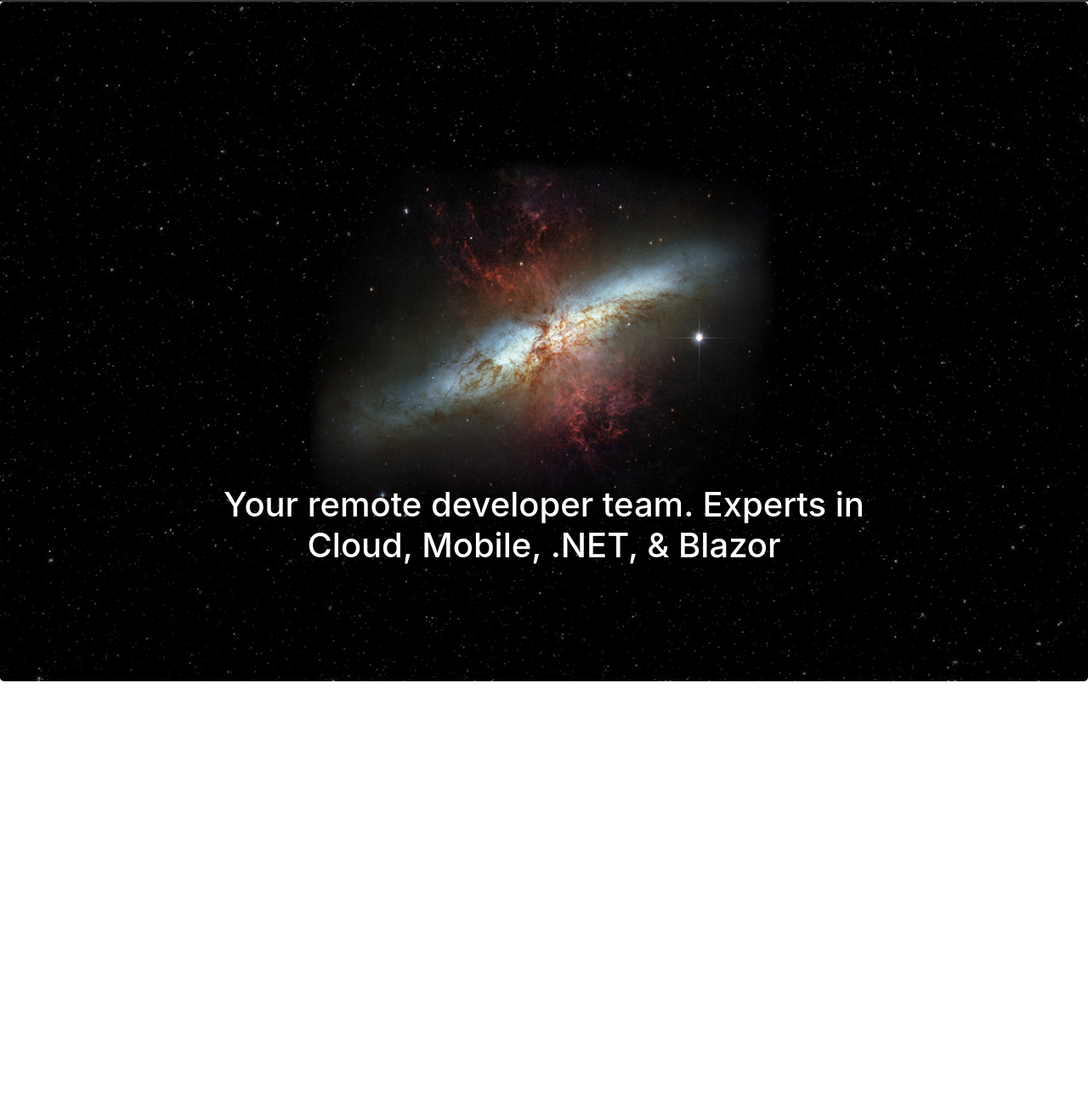
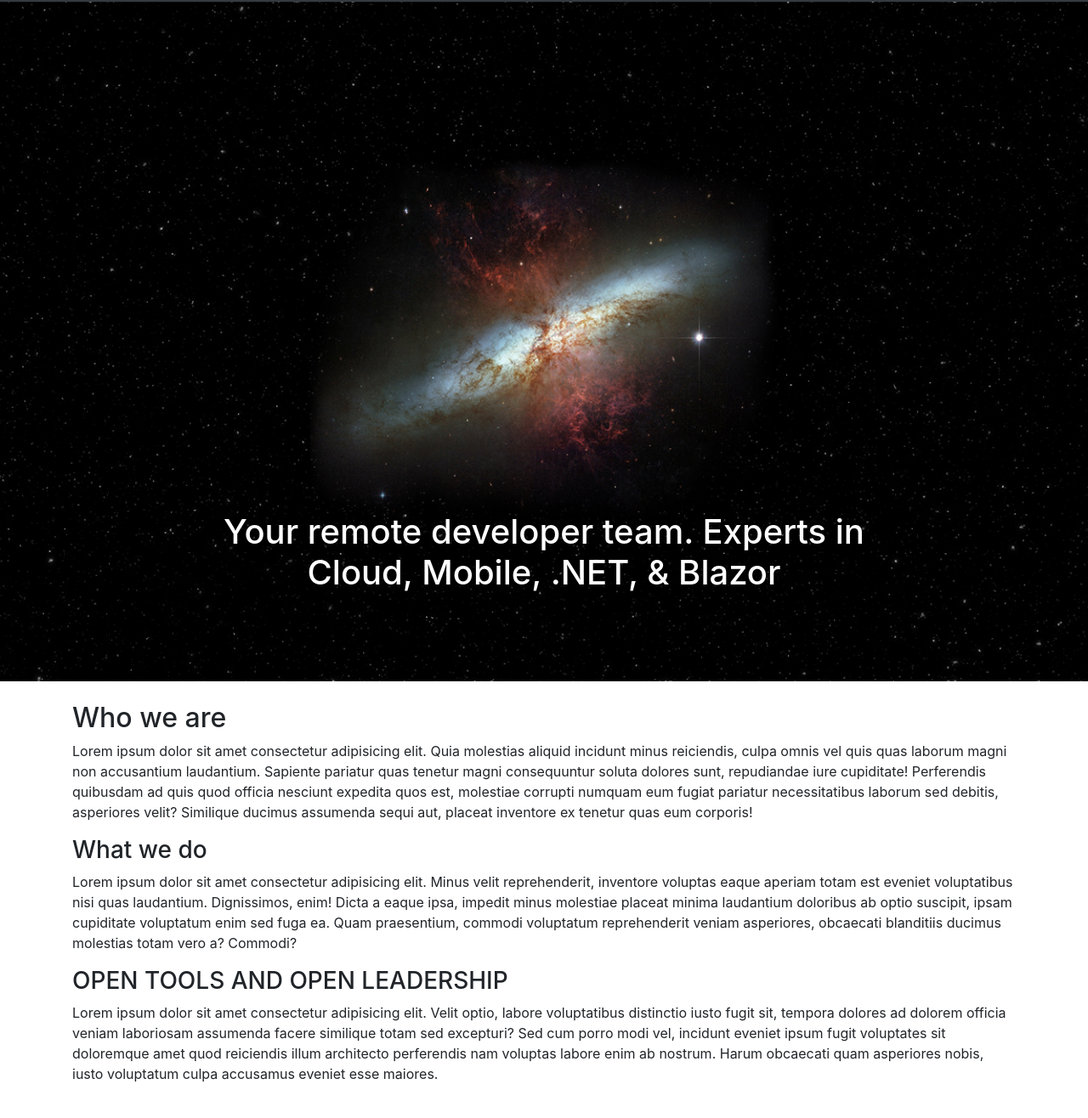
Before and after one commit to bmckenzie93/dark-matter-bootstrap-theme, a website: page index.html in a window 1280 px wide. Shown: the part 54-1370 px from the top of the page at 85% size. Before the commit the page ends 888 px from the top, so only its background shows below. Drawn offline with nearby package versions, Linux system fonts and the light colour scheme.

Commit message:
section 1 added

```diff
--- a/index.html
+++ b/index.html
@@ -34,7 +34,7 @@
     </nav>
 
     <!-- Home Page: Hero Section -->
-    <div class="jumbotron hero-home vh-100">
+    <div class="container-fluid hero-home vh-100">
       <div class="row h-75"></div>
       <div class="row h-25">
         <div class="col-lg-2"></div>
@@ -46,6 +46,16 @@
     </div>
 
     <!-- Home Page: Section 1 -->
+    <div class="container py-4">
+      <h2>Who we are</h2>
+      <p>Lorem ipsum dolor sit amet consectetur adipisicing elit. Quia molestias aliquid incidunt minus reiciendis, culpa omnis vel quis quas laborum magni non accusantium laudantium. Sapiente pariatur quas tenetur magni consequuntur soluta dolores sunt, repudiandae iure cupiditate! Perferendis quibusdam ad quis quod officia nesciunt expedita quos est, molestiae corrupti numquam eum fugiat pariatur necessitatibus laborum sed debitis, asperiores velit? Similique ducimus assumenda sequi aut, placeat inventore ex tenetur quas eum corporis!</p>
+
+      <h3>What we do</h3>
+      <p>Lorem ipsum dolor sit amet consectetur adipisicing elit. Minus velit reprehenderit, inventore voluptas eaque aperiam totam est eveniet voluptatibus nisi quas laudantium. Dignissimos, enim! Dicta a eaque ipsa, impedit minus molestiae placeat minima laudantium doloribus ab optio suscipit, ipsam cupiditate voluptatum enim sed fuga ea. Quam praesentium, commodi voluptatum reprehenderit veniam asperiores, obcaecati blanditiis ducimus molestias totam vero a? Commodi?</p>
+
+      <h3>OPEN TOOLS AND OPEN LEADERSHIP</h3>
+      <p>Lorem ipsum dolor sit amet consectetur adipisicing elit. Velit optio, labore voluptatibus distinctio iusto fugit sit, tempora dolores ad dolorem officia veniam laboriosam assumenda facere similique totam sed excepturi? Sed cum porro modi vel, incidunt eveniet ipsum fugit voluptates sit doloremque amet quod reiciendis illum architecto perferendis nam voluptas labore enim ab nostrum. Harum obcaecati quam asperiores nobis, iusto voluptatum culpa accusamus eveniet esse maiores.</p>
+    </div>
 
 
 
```
